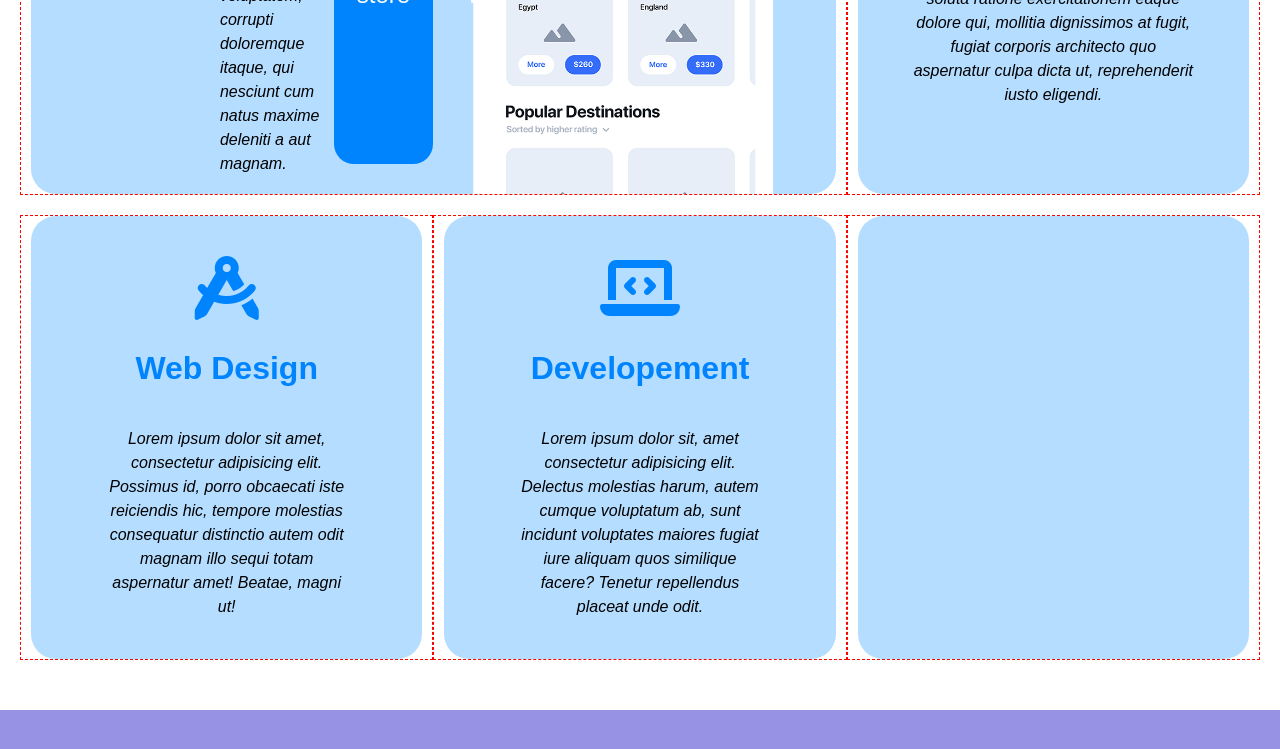
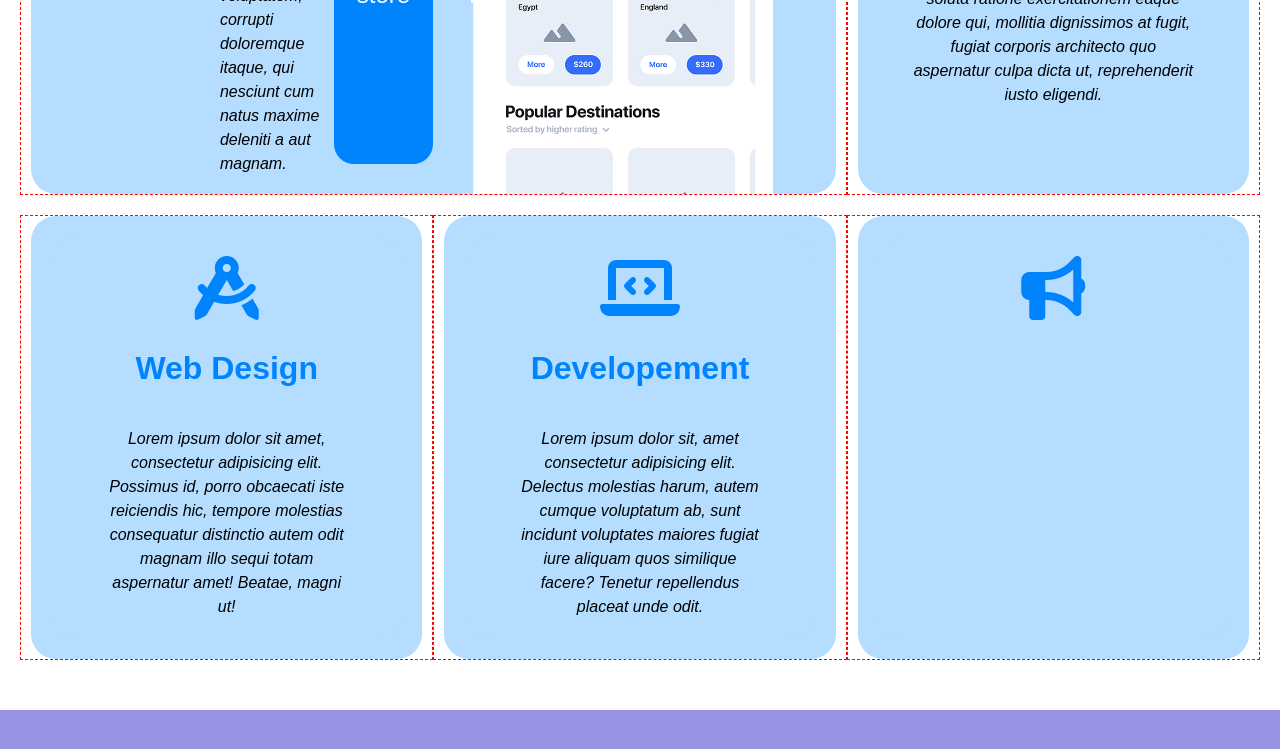
Before and after one commit to Fraianni/htmlcss-responsive-layout, a plain HTML site: page index.html in a window 1280 px wide. Shown: the part 383-1132 px from the top of the page. Drawn offline with Linux system fonts and the light colour scheme.

Commit message:
aggiunta icona branding section

```diff
--- a/index.html
+++ b/index.html
@@ -86,7 +86,11 @@
                         </div>
                     </div>
                     <div class="column">
-                        <div class="card"></div>
+                        <div class="card">
+                            <div class="branding smaller-cards card">
+                                <i class="fa-solid fa-bullhorn fa-4x"></i>
+                            </div>
+                        </div>
                     </div>
                 </div>
             </div>
```
